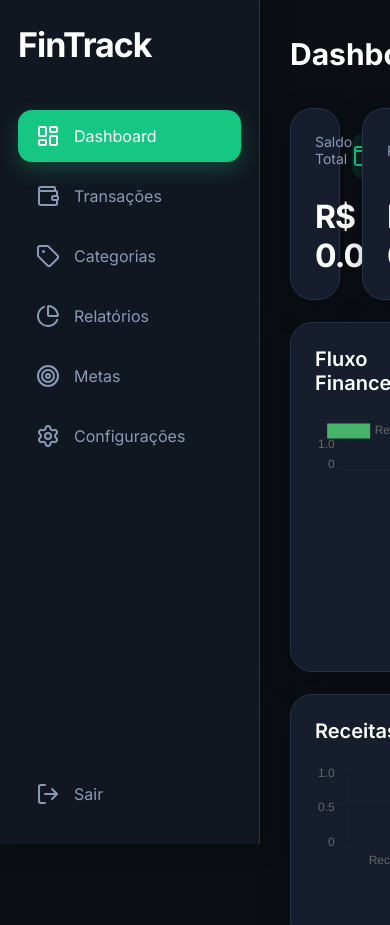
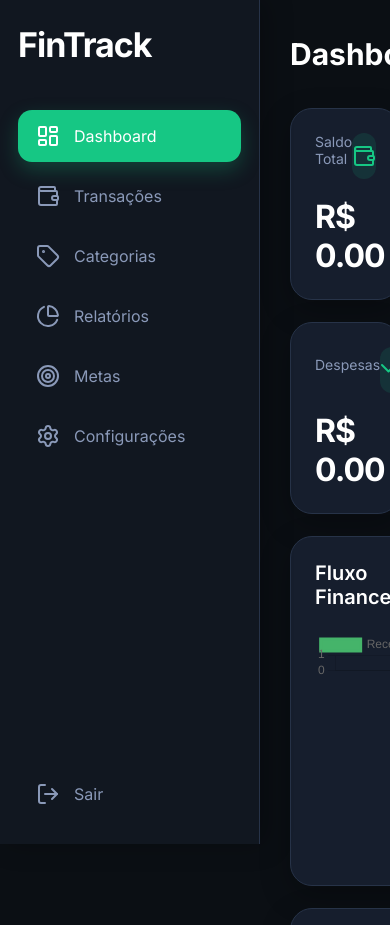
Before and after one commit to enriquebdev/FinTrack, a plain HTML site: page index.html in a window 390 px wide. Shown: the top 925 px of the page. Drawn offline with nearby package versions, Linux system fonts and the light colour scheme.

Commit message:
Iniciando a responsividade do site: Cards e colunas

```diff
--- a/CSS/pesquisa.css
+++ b/CSS/pesquisa.css
@@ -287,3 +287,14 @@
     grid-column:span 6;
 
 }
+@media (max-width: 900px) {
+
+    .saldo,
+    .receitas,
+    .despesas,
+    .meta {
+        grid-column: span 6;
+
+    }
+
+}
```
Also changed, not shown: CSS/style.css (line endings or trailing spaces).
